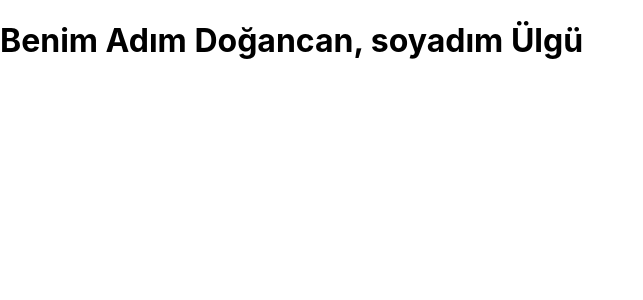
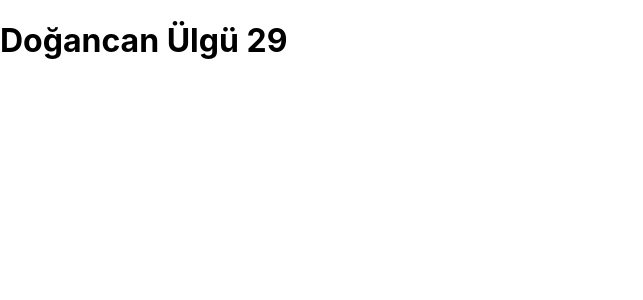
Before and after one commit to dogancanulgu/Create-React-App, a React (Create React App) app: page / in a window 1280 px wide. Shown: the top 300 px of the page, without its empty margins (0-643 px from the left). Built offline with nearby package versions, Linux system fonts and the light colour scheme.

Commit message:
Props was worked

```diff
--- a/src/App.js
+++ b/src/App.js
@@ -1,30 +1,34 @@
 import React from 'react';
 import './App.css';
 import Header from './components/Header';
+import User from "./components/User";
 
-const name = "Doğancan";
-const surname = "Ülgü";
-const isLoggedIn = true;
+// const name = "Doğancan";
+// const surname = "Ülgü";
+// const isLoggedIn = true;
 
 
 
 function App() {
 
-  return <>
-    <h1>
-    {isLoggedIn ? `Benim Adım ${name}, soyadım ${surname}` : "Giriş yapmadınız."}
-    </h1>
-  </>;
-
+  return (
+  <>
+    <User name="Doğancan" surname="Ülgü" isLoggedIn={true} age="29"/>
+  </>
+  );
 
 
 /****************************************/
-
+  // return <>
+  //   <h1>
+  //   {isLoggedIn ? `Benim Adım ${name}, soyadım ${surname}` : "Giriş yapmadınız."}
+  //   </h1>
+  // </>;
+/****************************************/
   // return <>
   //   <h1>{name} {surname}</h1>
   //   <h1>{`Benim Adım ${name}, soyadım ${surname}`}</h1>
   // </>;
-
 /****************************************/
   // // return React.createElement("div", null, "Hello");
 
--- /dev/null
+++ b/src/components/User.js
@@ -0,0 +1,17 @@
+// function User (props){
+//     return (
+//     <h1>
+//         { props.isLoggedIn ? `${props.name} ${props.surname}` : "Giriş yapmadınız"}
+//     </h1>
+//     );
+// };
+
+function User ({name, surname, age, isLoggedIn}){
+    return (
+    <h1>
+        { isLoggedIn ? `${name} ${surname} ${age}` : "Giriş yapmadınız"}
+    </h1>
+    );
+};
+
+export default User;
```
